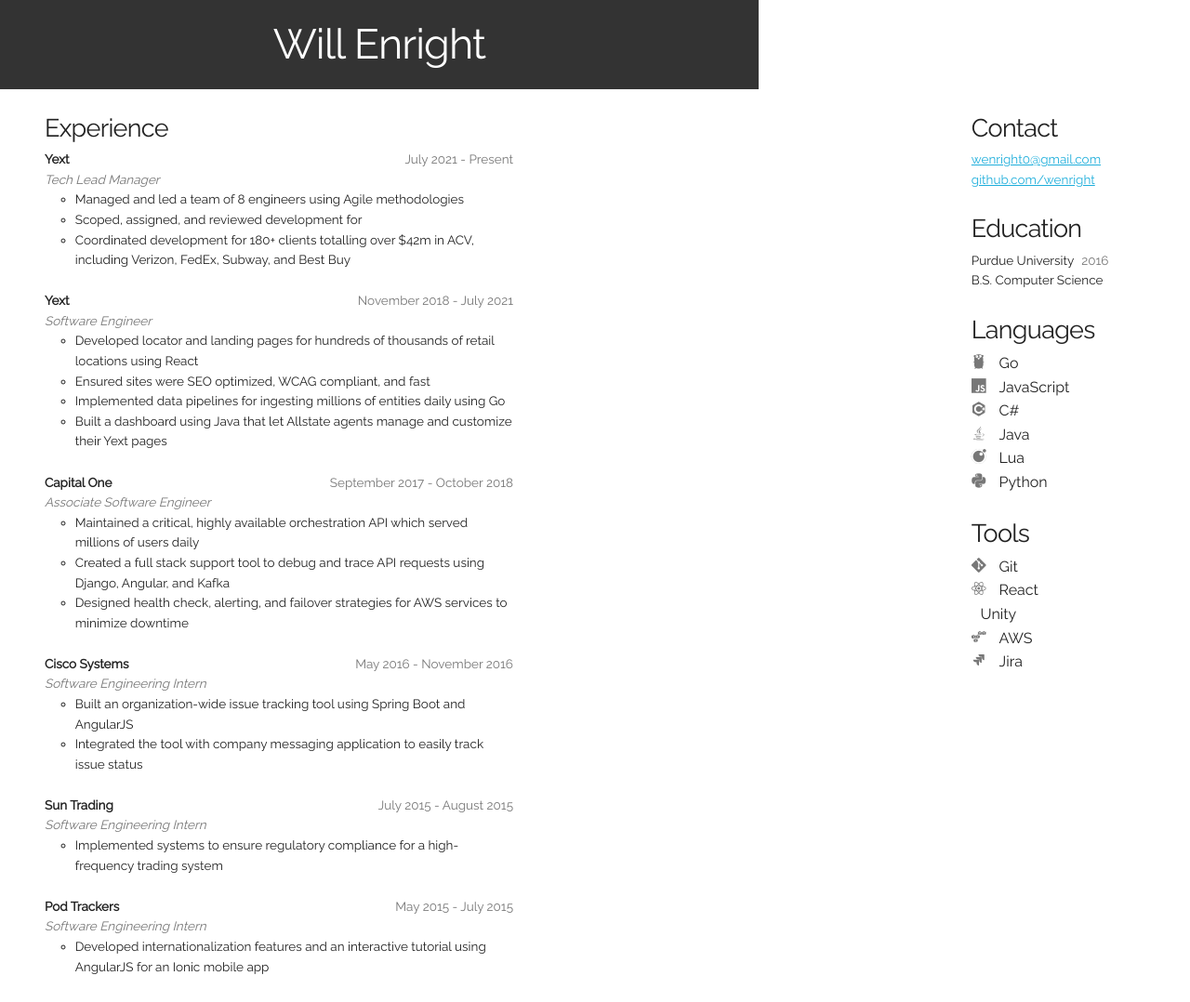
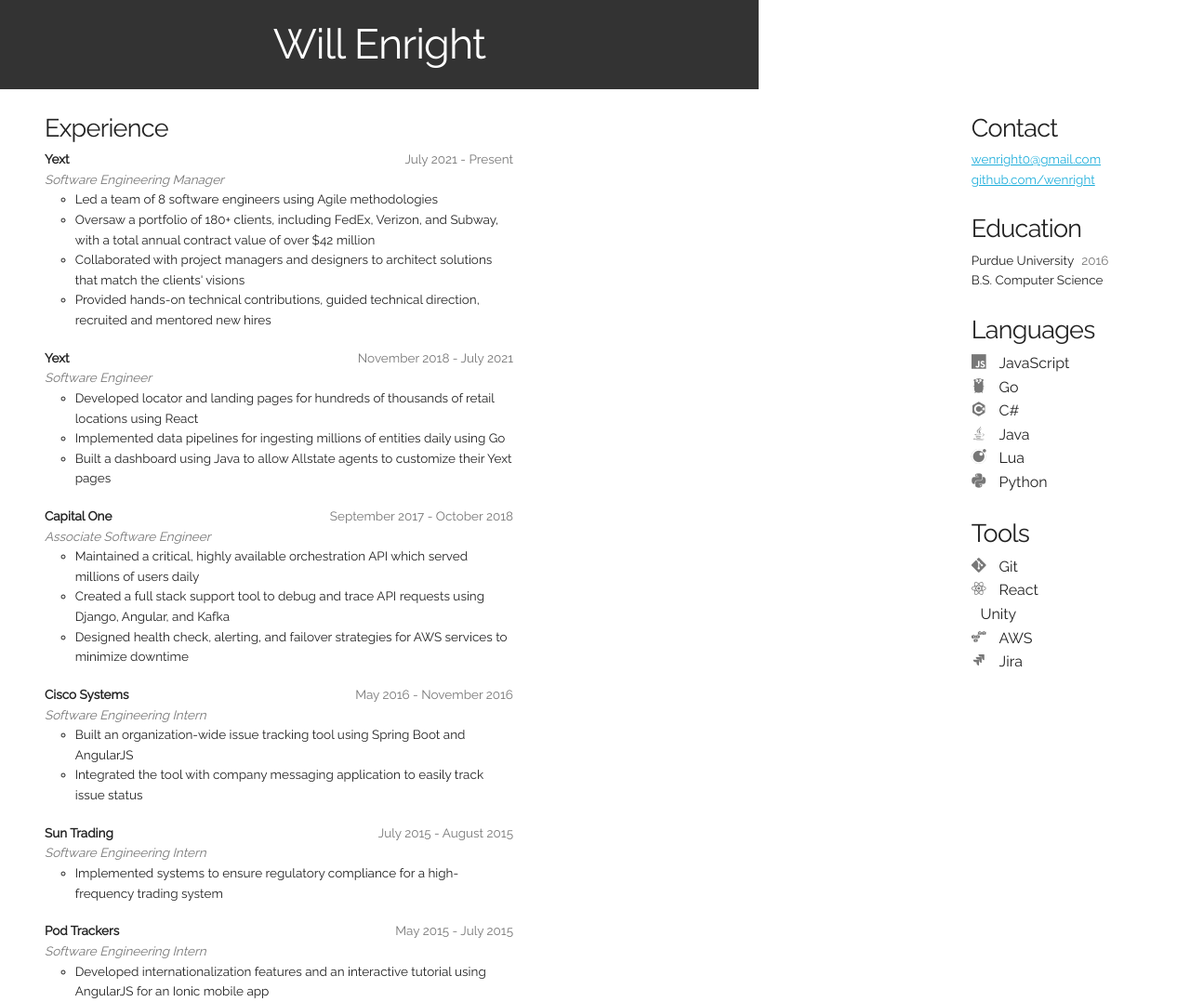
Before and after one commit to wenright/resume, a website: page index.html in a window 1280 px wide. Shown: the whole page at 93% size. Before the commit the page ends 1056 px from the top, so only its background shows below. Drawn offline with nearby package versions, Linux system fonts and the light colour scheme.

Commit message:
add manager points

```diff
--- a/css/custom.css
+++ b/css/custom.css
@@ -11,6 +11,7 @@
 
 ul {
   padding-left: 0.2in;
+  margin-bottom: 0.2in;
 }
 
 li {
--- a/index.html
+++ b/index.html
@@ -13,7 +13,6 @@
 		<link rel="stylesheet" type='text/css' href="https://cdn.jsdelivr.net/gh/devicons/devicon@latest/devicon.min.css" />
 	</head>
 	<body>
-
 		<div class="header">
 			<h1 class="name">Will Enright</h1>
 		</div>
@@ -25,12 +24,13 @@
 				<b>Yext</b>
 				<p class="date">July 2021 - Present</p>
 				<br>
-				<i>Tech Lead Manager</i>
+				<i>Software Engineering Manager</i>
 
 				<ul>
-					<li>Managed and led a team of 8 engineers using Agile methodologies</li>
-					<li>Scoped, assigned, and reviewed development for </li>
-					<li>Coordinated development for 180+ clients totalling over $42m in ACV, including Verizon, FedEx, Subway, and Best Buy</li>
+					<li>Led a team of 8 software engineers using Agile methodologies</li>
+					<li>Oversaw a portfolio of 180+ clients, including FedEx, Verizon, and Subway, with a total annual contract value of over $42 million</li>
+					<li>Collaborated with project managers and designers to architect solutions that match the clients' visions</li>
+					<li>Provided hands-on technical contributions, guided technical direction, recruited and mentored new hires</li>
 				</ul>
 			</div>
 
@@ -42,9 +42,8 @@
 
 				<ul>
 					<li>Developed locator and landing pages for hundreds of thousands of retail locations using React</li>
-					<li>Ensured sites were SEO optimized, WCAG compliant, and fast</li>
 					<li>Implemented data pipelines for ingesting millions of entities daily using Go</li>
-					<li>Built a dashboard using Java that let Allstate agents manage and customize their Yext pages</li>
+					<li>Built a dashboard using Java to allow Allstate agents to customize their Yext pages</li>
 				</ul>
 			</div>
 
@@ -111,12 +110,12 @@
 			<h4>Languages</h4>
 			<div class="table table--icons">
 				<div>
+					<i class="devicon-javascript-plain"></i>
+					JavaScript
+				</div>
+				<div>
 					<i class="devicon-go-plain"></i>
 					Go
-				</div>
-				<div>
-					<i class="devicon-javascript-plain"></i>
-					JavaScript
 				</div>
 				<div>
 					<i class="devicon-csharp-plain"></i>
```
Also changed, not shown: 1 other file.
